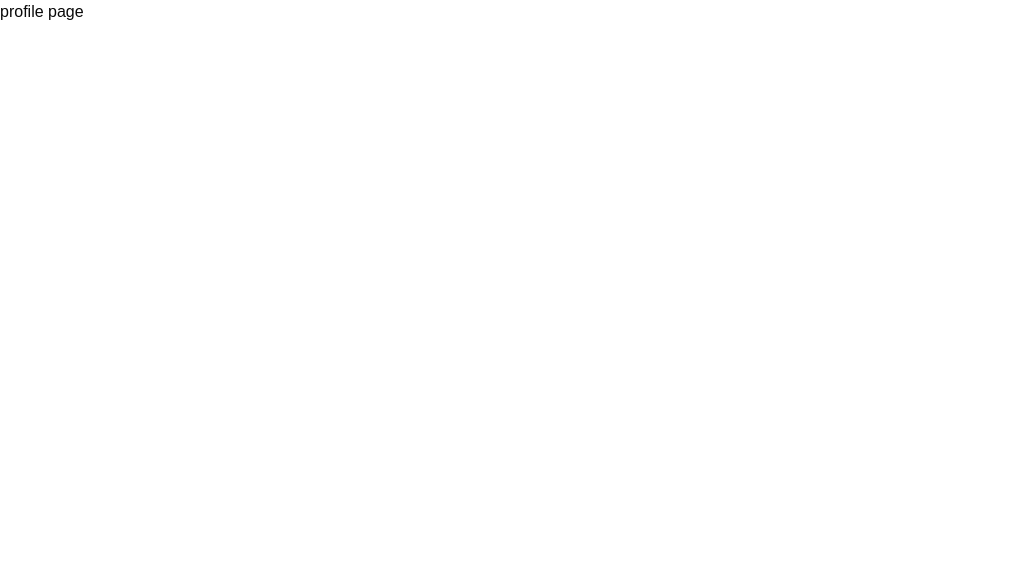
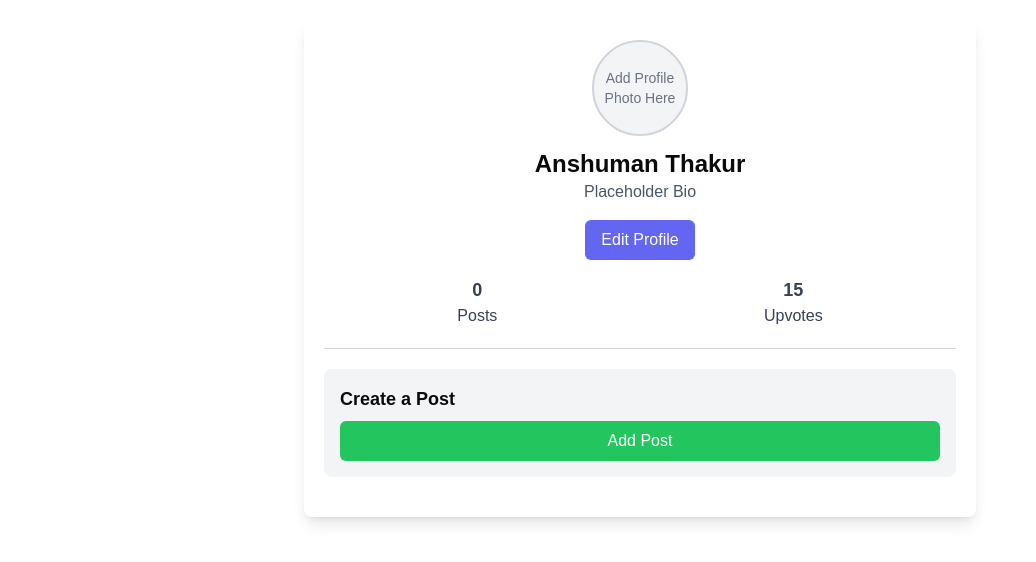
Before and after one commit to Lakshdahiy/MemeWesbite.Exe_2025, a Next.js app in the folder memewebsite.exe2025/: page /profile in a window 1280 px wide. Shown: the top 562 px of the page, without its empty margins (0-1036 px from the left). Built offline with nearby package versions, Linux system fonts and the light colour scheme.

Commit message:
Profile Page Created

```diff
--- a/memewebsite.exe2025/src/app/profile/page.jsx
+++ b/memewebsite.exe2025/src/app/profile/page.jsx
@@ -1,11 +1,156 @@
-import React from 'react'
+"use client";
+import { useRouter } from "next/navigation"; // Import useRouter
+import { useState } from "react";
+import { Trash2 } from "lucide-react"; // Import Trash Icon
 
-function Profile() {
+const ProfilePage = () => {
+  const router = useRouter(); // Initialize router
+  const [isEditing, setIsEditing] = useState(false);
+  const [userName, setUserName] = useState("Anshuman Thakur");
+  const [bio, setBio] = useState("Placeholder Bio");
+
+  // Profile Picture State
+  const [profilePic, setProfilePic] = useState("/user-icon.png");
+
+  // Posts State
+  const [posts, setPosts] = useState([]);
+
+  // Handle profile picture upload
+  const handleProfilePicChange = (e) => {
+    const file = e.target.files[0];
+    if (file) {
+      const imageUrl = URL.createObjectURL(file);
+      setProfilePic(imageUrl);
+    }
+  };
+
+  // Handle deleting a post
+  const handleDeletePost = (postId) => {
+    const updatedPosts = posts.filter((post) => post.id !== postId);
+    setPosts(updatedPosts);
+  };
+
   return (
-    <div >
-      profile page
+    <div className="max-w-2xl mx-auto my-5 p-5 bg-white rounded-lg shadow-lg">
+      {/* Profile Card */}
+      <div className="text-center border-b border-gray-300 pb-5 mb-5">
+        <div className="flex flex-col items-center">
+          {/* Profile Picture Section */}
+          <label
+            htmlFor="profile-upload"
+            className="cursor-pointer flex items-center justify-center w-24 h-24 rounded-full border-2 border-gray-300 bg-gray-100"
+          >
+            {profilePic === "/user-icon.png" ? (
+              <span className="text-gray-500 text-sm">
+                Add Profile Photo Here
+              </span>
+            ) : (
+              <img
+                src={profilePic}
+                alt="Profile"
+                className="w-full h-full rounded-full object-cover"
+              />
+            )}
+          </label>
+          <input
+            type="file"
+            id="profile-upload"
+            accept="image/*"
+            onChange={handleProfilePicChange}
+            className="hidden"
+          />
+
+          {/* Profile Name & Bio */}
+          <div className="mt-3">
+            {isEditing ? (
+              <>
+                <input
+                  type="text"
+                  value={userName}
+                  onChange={(e) => setUserName(e.target.value)}
+                  className="w-full p-2 border border-gray-300 rounded-md mb-2"
+                />
+                <textarea
+                  value={bio}
+                  onChange={(e) => setBio(e.target.value)}
+                  className="w-full p-2 border border-gray-300 rounded-md"
+                ></textarea>
+              </>
+            ) : (
+              <>
+                <h2 className="text-2xl font-bold">{userName}</h2>
+                <p className="text-gray-600">{bio}</p>
+              </>
+            )}
+          </div>
+        </div>
+        {/* Edit Profile Button */}
+        <div className="flex justify-center gap-4 mt-4">
+          {isEditing ? (
+            <button
+              onClick={() => setIsEditing(false)}
+              className="px-4 py-2 bg-blue-500 text-white rounded-md hover:bg-blue-600"
+            >
+              Save
+            </button>
+          ) : (
+            <button
+              onClick={() => setIsEditing(true)}
+              className="px-4 py-2 bg-indigo-500 text-white rounded-md hover:bg-indigo-600"
+            >
+              Edit Profile
+            </button>
+          )}
+        </div>
+
+        {/* Stats */}
+        <div className="flex justify-around text-center text-gray-700 mt-4">
+          <div>
+            <strong className="block text-lg">{posts.length}</strong> Posts
+          </div>
+          <div>
+            <strong className="block text-lg">15</strong> Upvotes
+          </div>
+        </div>
+      </div>
+
+      {/* Add Post Section */}
+      <div className="mb-5 p-4 bg-gray-100 rounded-lg">
+        <h3 className="text-lg font-semibold mb-2">Create a Post</h3>
+        <button
+          onClick={() => router.push("/create")}
+          className="w-full px-4 py-2 bg-green-500 text-white rounded-md hover:bg-green-600"
+        >
+          Add Post
+        </button>
+      </div>
+
+      {/* Post Grid */}
+      <div className="grid grid-cols-2 md:grid-cols-3 gap-5">
+        {posts.map((post) => (
+          <div
+            key={post.id}
+            className="relative text-center bg-gray-100 p-3 border border-gray-200 rounded-md"
+          >
+            {/* Delete Icon at Top Right */}
+            <button
+              onClick={() => handleDeletePost(post.id)}
+              className="absolute top-2 right-2 bg-white p-1 rounded-full shadow-md hover:bg-gray-200"
+            >
+              <Trash2 size={18} className="text-black-500" />
+            </button>
+
+            <img
+              src={post.image}
+              alt={post.title}
+              className="w-full rounded-md mb-2"
+            />
+            <p className="text-gray-800">{post.title}</p>
+          </div>
+        ))}
+      </div>
     </div>
-  )
-}
+  );
+};
 
-export default Profile
+export default ProfilePage;
--- a/memewebsite.exe2025/src/components/SideBar.jsx
+++ b/memewebsite.exe2025/src/components/SideBar.jsx
@@ -10,7 +10,7 @@ const items = [
   },
   {
     title: "Profile",
-    url: "/Profile",
+    url:"/profile",
     icon: User,
   },
   {
```
